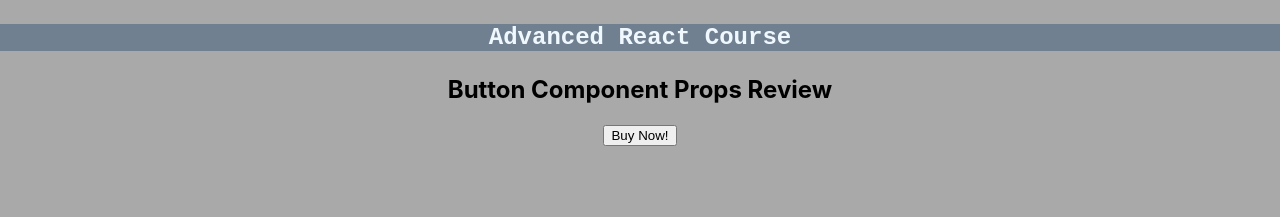
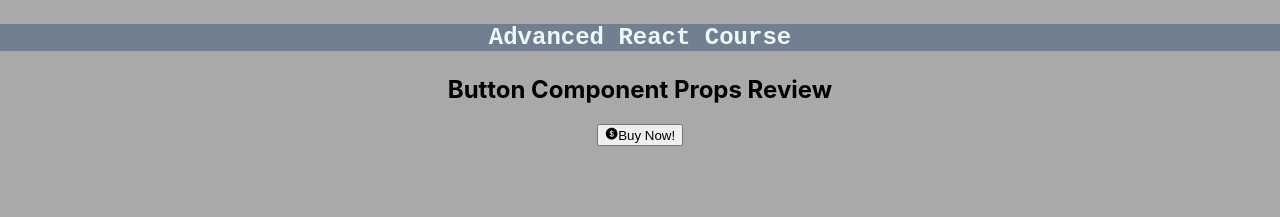
Before and after one commit to gregrell/scrimba_advanced_react, a React (Create React App) app in the folder advancedreact2/: page / in a window 1280 px wide. Shown: the top 217 px of the page. Built offline with nearby package versions, Linux system fonts and the light colour scheme.

Commit message:
import of react-icons and use of them as children

```diff
--- a/advancedreact2/package.json
+++ b/advancedreact2/package.json
@@ -8,6 +8,7 @@
     "@testing-library/user-event": "^13.5.0",
     "react": "^18.2.0",
     "react-dom": "^18.2.0",
+    "react-icons": "^4.11.0",
     "react-router-dom": "^6.17.0",
     "react-scripts": "5.0.1",
     "web-vitals": "^2.1.4"
--- a/advancedreact2/src/Components/Advanced/Advanced.jsx
+++ b/advancedreact2/src/Components/Advanced/Advanced.jsx
@@ -1,5 +1,6 @@
 import React from "react";
 import Button from "./Button/Button";
+import {AiFillDollarCircle} from 'react-icons/ai'
 
 export default function Advanced (){
         return(
@@ -9,7 +10,7 @@ export default function Advanced (){
                 </p>
 
                 <h2>Button Component Props Review</h2>
-                <Button>Buy Now!</Button>
+                <Button><AiFillDollarCircle/>Buy Now!</Button>
             </div>
         )
     }
--- a/advancedreact2/src/Components/Advanced/Button/Button.jsx
+++ b/advancedreact2/src/Components/Advanced/Button/Button.jsx
@@ -1,4 +1,5 @@
 import React from "react";
+
 
 export default function Button({children}){
     return (
```
Also changed, not shown: 1 other file (tests, documents, lock files or other folders).
